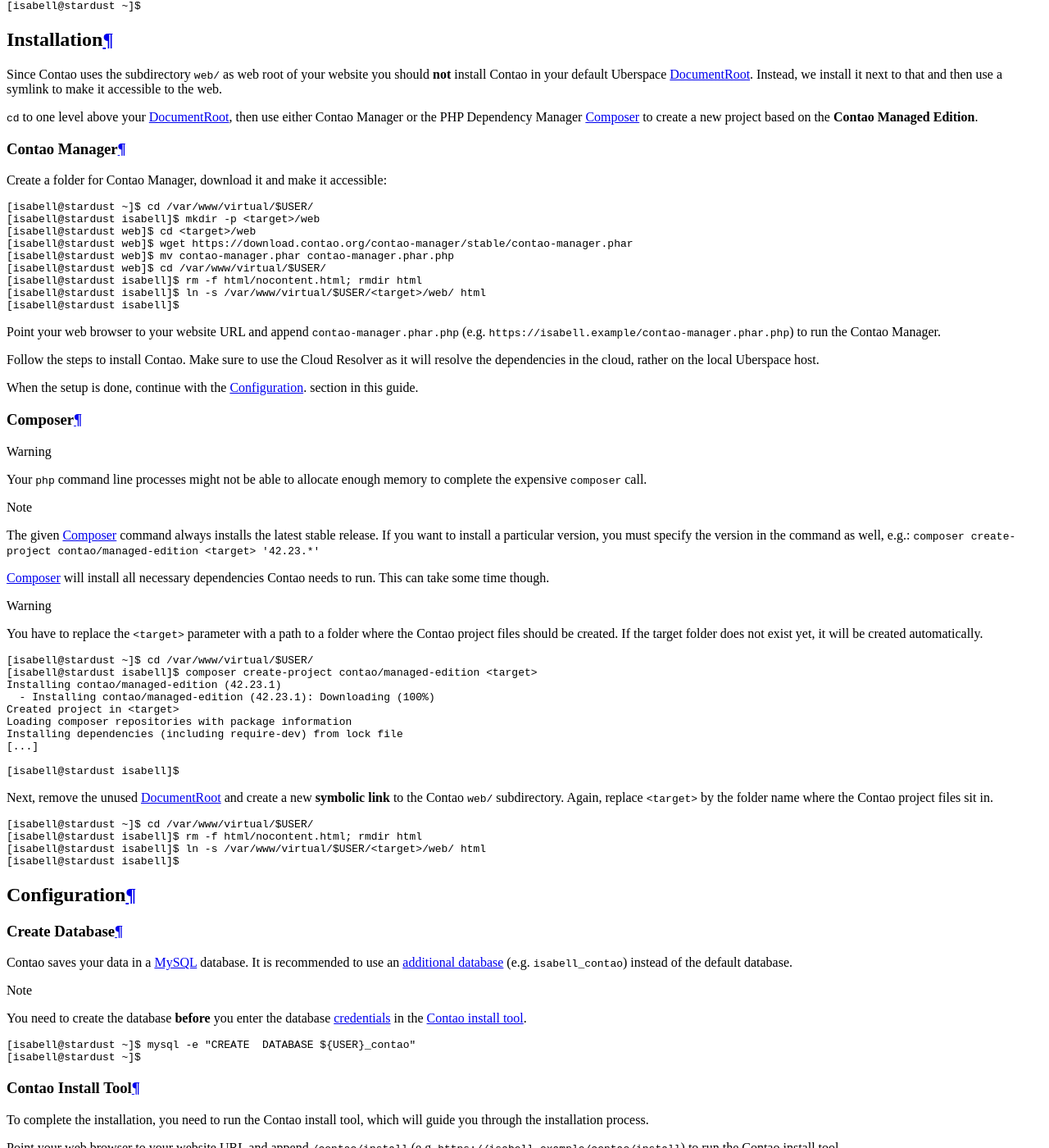
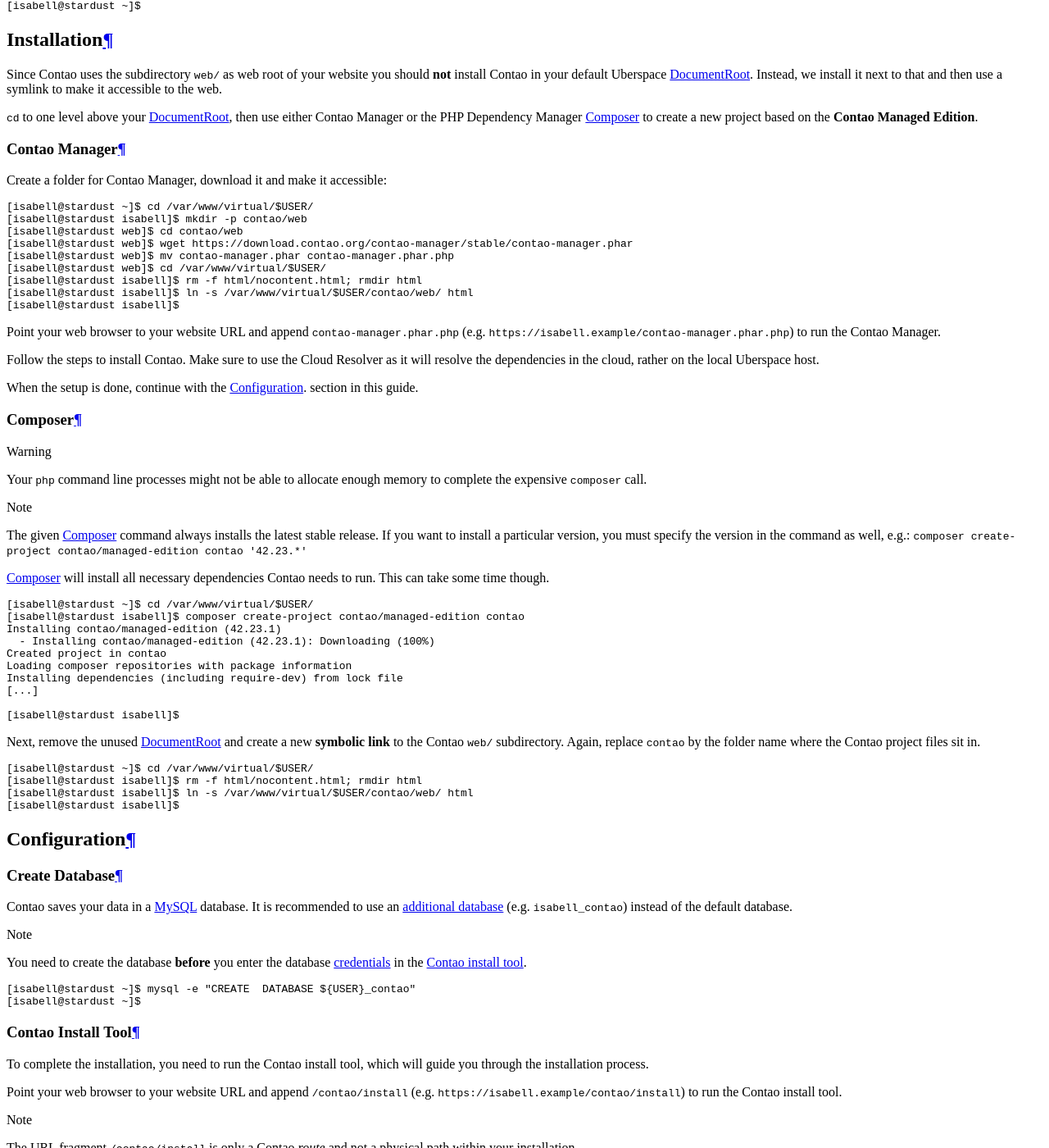
Before and after one commit to Uberspace/lab, a Sphinx documentation site: the page built from source/guide_contao.rst, in a window 1280 px wide and 1400 px high, scrolled down 4967 px. Shown: the whole window at 82% size. Built offline with Sphinx 7.4.7 and the Read the Docs theme 2.0.0, drawn with Linux system fonts in a browser that asks for light colours; some of the changed text lies outside the part shown.

Commit message:
[contao] replace <target> placeholder with a concrete value

```diff
--- a/source/guide_contao.rst
+++ b/source/guide_contao.rst
@@ -76,13 +76,13 @@
  :emphasize-lines: 1,8
 
  [isabell@stardust ~]$ cd /var/www/virtual/$USER/
- [isabell@stardust isabell]$ mkdir -p <target>/web
- [isabell@stardust web]$ cd <target>/web
+ [isabell@stardust isabell]$ mkdir -p contao/web
+ [isabell@stardust web]$ cd contao/web
  [isabell@stardust web]$ wget https://download.contao.org/contao-manager/stable/contao-manager.phar
  [isabell@stardust web]$ mv contao-manager.phar contao-manager.phar.php
  [isabell@stardust web]$ cd /var/www/virtual/$USER/
  [isabell@stardust isabell]$ rm -f html/nocontent.html; rmdir html
- [isabell@stardust isabell]$ ln -s /var/www/virtual/$USER/<target>/web/ html
+ [isabell@stardust isabell]$ ln -s /var/www/virtual/$USER/contao/web/ html
  [isabell@stardust isabell]$
 
 Point your web browser to your website URL and append ``contao-manager.phar.php`` (e.g. ``https://isabell.example/contao-manager.phar.php``) to run the Contao Manager.
@@ -96,34 +96,32 @@
 
 .. warning:: Your ``php`` command line processes might not be able to allocate enough memory to complete the expensive ``composer`` call.
 
-.. note:: The given Composer_ command always installs the latest stable release. If you want to install a particular version, you must specify the version in the command as well, e.g.: ``composer create-project contao/managed-edition <target> '42.23.*'``
+.. note:: The given Composer_ command always installs the latest stable release. If you want to install a particular version, you must specify the version in the command as well, e.g.: ``composer create-project contao/managed-edition contao '42.23.*'``
 
   Composer_ will install all necessary dependencies Contao needs to run. This can take some time though.
-
-.. warning:: You have to replace the ``<target>`` parameter with a path to a folder where the Contao project files should be created. If the target folder does not exist yet, it will be created automatically.
 
 .. code-block:: console
  :emphasize-lines: 1,2
 
  [isabell@stardust ~]$ cd /var/www/virtual/$USER/
- [isabell@stardust isabell]$ composer create-project contao/managed-edition <target>
+ [isabell@stardust isabell]$ composer create-project contao/managed-edition contao
  Installing contao/managed-edition (42.23.1)
    - Installing contao/managed-edition (42.23.1): Downloading (100%)
- Created project in <target>
+ Created project in contao
  Loading composer repositories with package information
  Installing dependencies (including require-dev) from lock file
  [...]
 
  [isabell@stardust isabell]$
 
-Next, remove the unused :manual:`DocumentRoot <web-documentroot>` and create a new **symbolic link** to the Contao ``web/`` subdirectory. Again, replace ``<target>`` by the folder name where the Contao project files sit in.
+Next, remove the unused :manual:`DocumentRoot <web-documentroot>` and create a new **symbolic link** to the Contao ``web/`` subdirectory. Again, replace ``contao`` by the folder name where the Contao project files sit in.
 
 .. code-block:: console
  :emphasize-lines: 1,3
 
  [isabell@stardust ~]$ cd /var/www/virtual/$USER/
  [isabell@stardust isabell]$ rm -f html/nocontent.html; rmdir html
- [isabell@stardust isabell]$ ln -s /var/www/virtual/$USER/<target>/web/ html
+ [isabell@stardust isabell]$ ln -s /var/www/virtual/$USER/contao/web/ html
  [isabell@stardust isabell]$
 
 
@@ -187,18 +185,18 @@
 
 .. note:: Check the GitHub repository releases_ and the update feed_ regularly to stay informed about new updates and releases. Also read the news_ and announcements posted on `contao.org <https://contao.org/>`_.
 
-To update an existing Contao installation just perform a Composer Update in the root directory of your application (e.g. ``/var/www/virtual/$USER/<target>/``). This will update the Contao Managed Edition core application and all its dependencies as well as all your installed third-party packages:
+To update an existing Contao installation just perform a Composer Update in the root directory of your application (e.g. ``/var/www/virtual/$USER/contao/``). This will update the Contao Managed Edition core application and all its dependencies as well as all your installed third-party packages:
 
 .. code-block:: console
  :emphasize-lines: 1
 
- [isabell@stardust ~]$ cd /var/www/virtual/$USER/<target>/
- [isabell@stardust <target>]$ composer update
+ [isabell@stardust ~]$ cd /var/www/virtual/$USER/contao/
+ [isabell@stardust contao]$ composer update
  Loading composer repositories with package information
  Updating dependencies (including require-dev)
  [...]
 
- [isabell@stardust <target>]$
+ [isabell@stardust contao]$
 
 Alternatively, the update can also be performed via the `Contao Manager`_ which can be downloaded from the official Contao download_ page.
 
```
